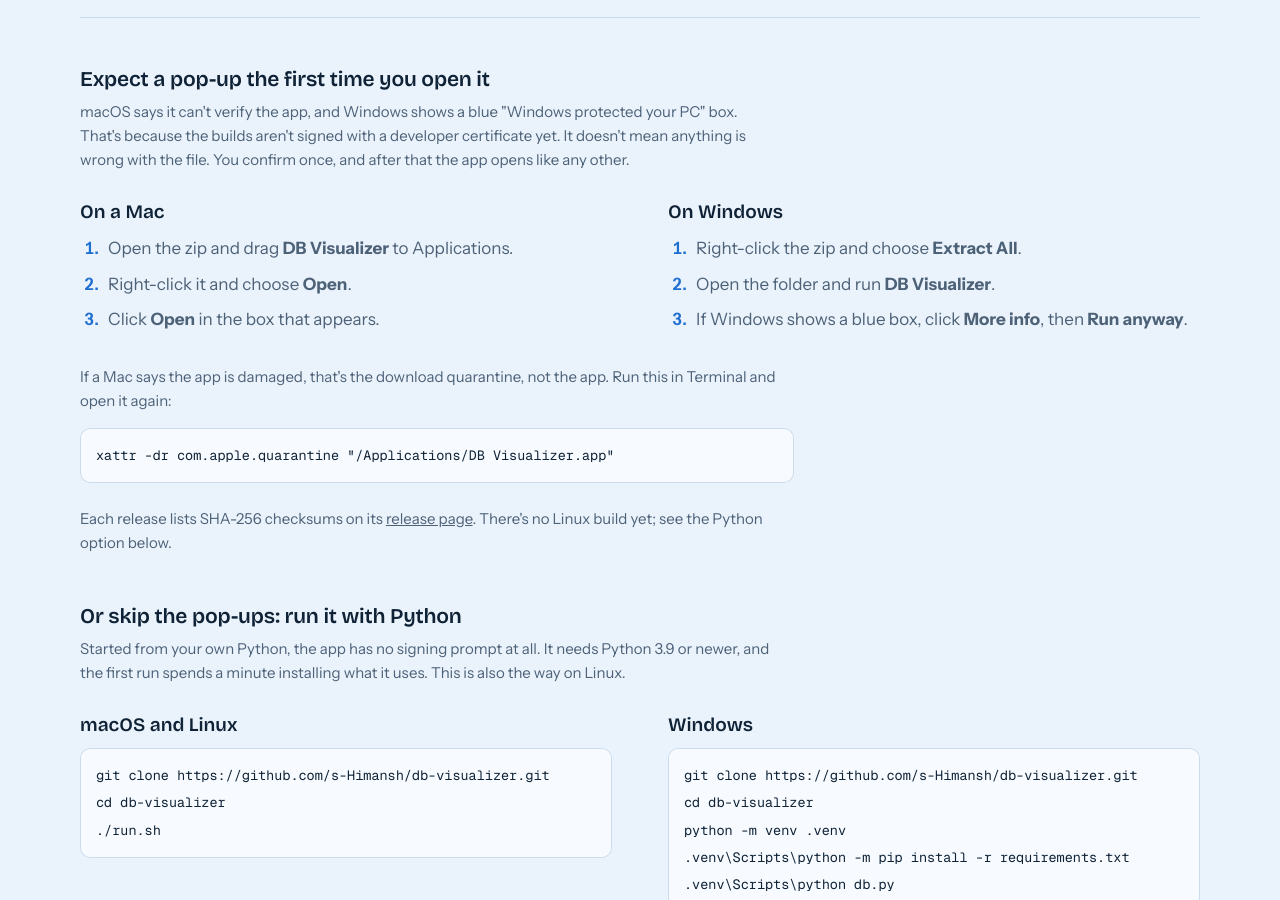
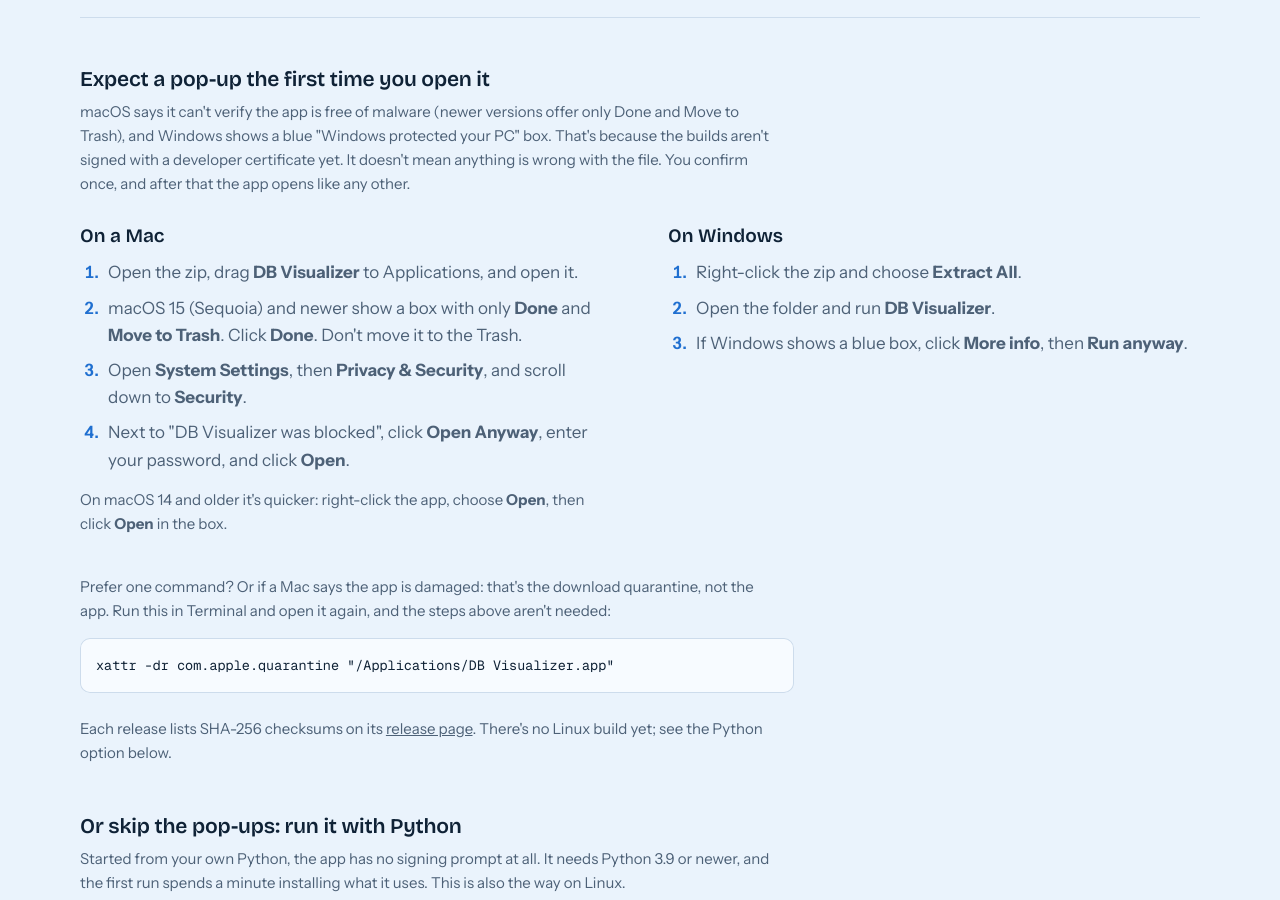
Before and after one commit to s-Himansh/db-visualizer, a plain HTML site: page site/index.html in a window 1280 px wide. Shown: the part 4903-5803 px from the top of the page. Drawn offline with Linux system fonts and the light colour scheme; no server answers.

Commit message:
First launch on macOS 15 and newer: the dialog has no Open button, so say to use Open Anyway
On Sequoia and later an unsigned app gets a box with only Done and Move to Trash, and right-click then Open no longer works. The page, and the release notes the workflow writes, now give the System Settings route (Privacy & Security, Open Anyway), keep right-click Open for older macOS, and point at the one-line xattr alternative.

```diff
--- a/site/index.html
+++ b/site/index.html
@@ -131,15 +131,17 @@
     </div>
 
     <h3 class="sub" id="first-launch">Expect a pop-up the first time you open it</h3>
-    <p class="fine">macOS says it can't verify the app, and Windows shows a blue "Windows protected your PC" box. That's because the builds aren't signed with a developer certificate yet. It doesn't mean anything is wrong with the file. You confirm once, and after that the app opens like any other.</p>
+    <p class="fine">macOS says it can't verify the app is free of malware (newer versions offer only Done and Move to Trash), and Windows shows a blue "Windows protected your PC" box. That's because the builds aren't signed with a developer certificate yet. It doesn't mean anything is wrong with the file. You confirm once, and after that the app opens like any other.</p>
     <div class="launch">
       <div>
         <h3>On a Mac</h3>
         <ol>
-          <li>Open the zip and drag <b>DB Visualizer</b> to Applications.</li>
-          <li>Right-click it and choose <b>Open</b>.</li>
-          <li>Click <b>Open</b> in the box that appears.</li>
+          <li>Open the zip, drag <b>DB Visualizer</b> to Applications, and open it.</li>
+          <li>macOS 15 (Sequoia) and newer show a box with only <b>Done</b> and <b>Move to Trash</b>. Click <b>Done</b>. Don't move it to the Trash.</li>
+          <li>Open <b>System Settings</b>, then <b>Privacy &amp; Security</b>, and scroll down to <b>Security</b>.</li>
+          <li>Next to "DB Visualizer was blocked", click <b>Open Anyway</b>, enter your password, and click <b>Open</b>.</li>
         </ol>
+        <p class="fine" style="margin-top: 14px">On macOS 14 and older it's quicker: right-click the app, choose <b>Open</b>, then click <b>Open</b> in the box.</p>
       </div>
       <div>
         <h3>On Windows</h3>
@@ -150,7 +152,7 @@
         </ol>
       </div>
     </div>
-    <p class="fine">If a Mac says the app is damaged, that's the download quarantine, not the app. Run this in Terminal and open it again:</p>
+    <p class="fine">Prefer one command? Or if a Mac says the app is damaged: that's the download quarantine, not the app. Run this in Terminal and open it again, and the steps above aren't needed:</p>
     <pre class="narrow"><code>xattr -dr com.apple.quarantine "/Applications/DB Visualizer.app"</code></pre>
     <p class="fine">Each release lists SHA-256 checksums on its <a href="https://github.com/s-Himansh/db-visualizer/releases/latest">release page</a>. There's no Linux build yet; see the Python option below.</p>
 
```
Also changed, not shown: 2 other files.
